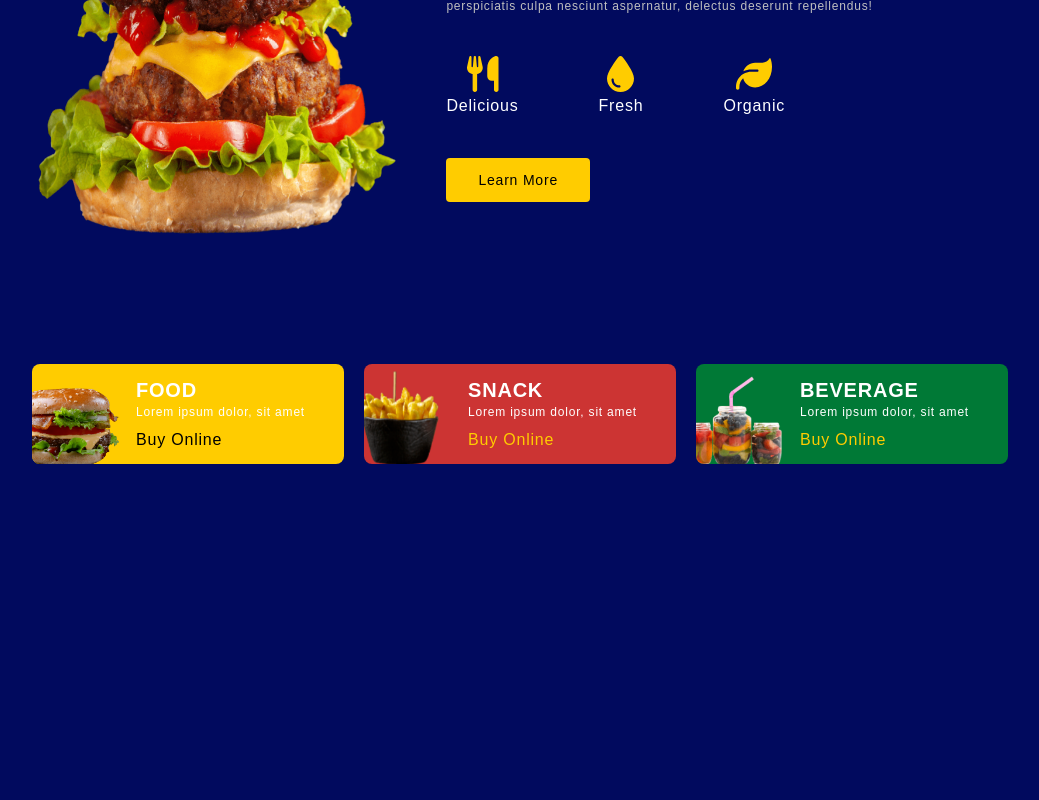
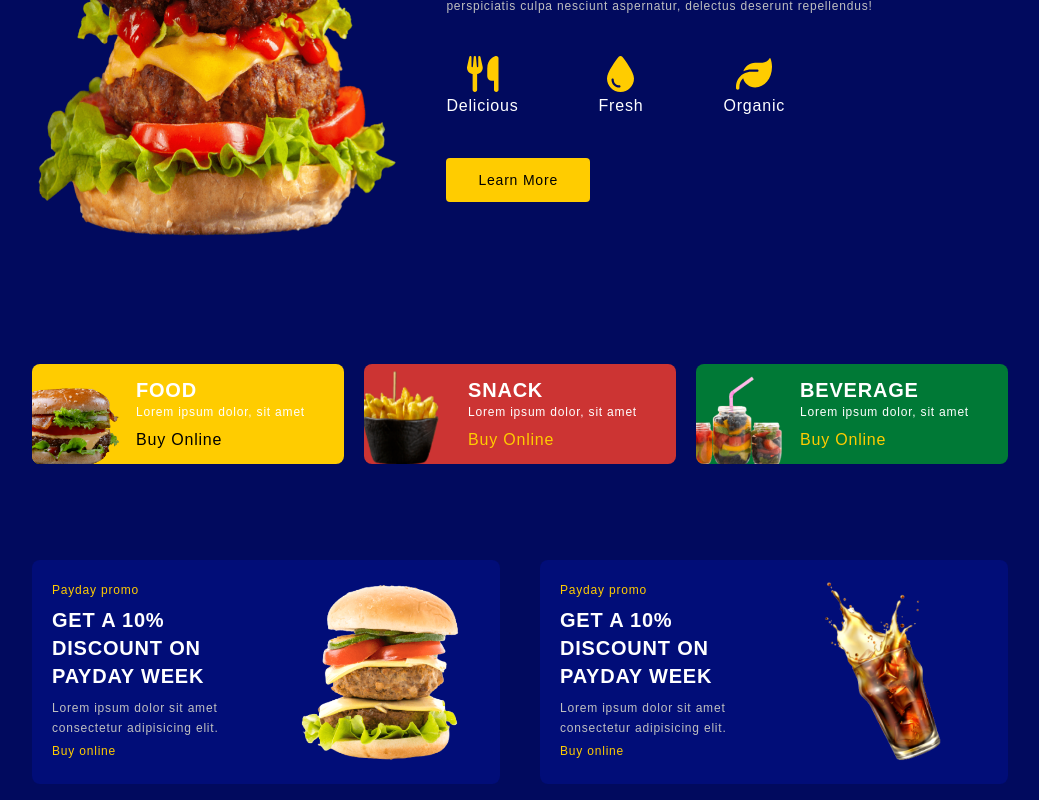
Before and after one commit to Guillermotrejo1/flores, a Next.js app: page / in a window 1280 px wide. Shown: the part 328-1128 px from the top of the page, without its empty margins (120-1159 px from the left). Before the commit the page ends 808 px from the top, so only its background shows below. Built offline with nearby package versions, Linux system fonts and the light colour scheme.

Commit message:
promo section complete

```diff
--- /dev/null
+++ b/components/Promo.jsx
@@ -0,0 +1,11 @@
+import Promos from "./PromoCards"
+
+const Promo = () => {
+  return (
+    <section id="promo">
+        <Promos />
+    </section>
+  )
+}
+
+export default Promo
--- /dev/null
+++ b/components/PromoCards.jsx
@@ -0,0 +1,36 @@
+import Image from "next/image";
+import PromoImg1 from "../public/img/promo-1.png";
+import PromoImg2 from "../public/img/promo-2.png";
+
+const PromoCards = () => {
+  return (
+    <div className="container flex flex-col gap-5 lg:gap-10 lg:flex-row">
+      <div className="bg-primaryColorLight flex flex-col p-5 rounded-lg
+      md:flex-row md:items-center lg:flex-row-reverse lg:flex-1">
+        <Image src={PromoImg1} alt="Promo Image1" className="w-40 mx-auto hover:animate-movingY
+        md:mx-5" />
+        <div className="space-y-2 pt-5 md:pt-0">
+          <p className="text-xs text-secondaryColor">Payday promo</p>
+
+          <h3 className="card__title">GET A 10% DISCOUNT ON PAYDAY WEEK</h3>
+          <p className="paragraph">Lorem ipsum dolor sit amet consectetur adipisicing elit.</p>
+          <a href="#" className="text-xs text-secondaryColor">Buy online</a>
+        </div>
+      </div>
+      <div className="bg-primaryColorLight flex flex-col p-5 rounded-lg
+      md:flex-row md:items-center lg:flex-row-reverse lg:flex-1">
+        <Image src={PromoImg2} alt="Promo Image2" className="w-40 mx-auto hover:animate-movingY
+        md:mx-5" />
+        <div className="space-y-2 pt-5 md:pt-0">
+          <p className="text-xs text-secondaryColor">Payday promo</p>
+
+          <h3 className="card__title">GET A 10% DISCOUNT ON PAYDAY WEEK</h3>
+          <p className="paragraph">Lorem ipsum dolor sit amet consectetur adipisicing elit.</p>
+          <a href="#" className="text-xs text-secondaryColor">Buy online</a>
+        </div>
+      </div>
+    </div>
+  );
+};
+
+export default PromoCards;
--- a/pages/index.tsx
+++ b/pages/index.tsx
@@ -1,6 +1,7 @@
 import Header from "../components/Header.jsx"
 import Hero from "../components/Home.jsx"
 import Category from "../components/Category.jsx"
+import Promo from "../components/Promo.jsx"
 
 export default function Home() {
   return (
@@ -9,6 +10,7 @@ export default function Home() {
     <main>
       <Hero />
       <Category />
+      <Promo />
     </main>
     </>
   );
```
